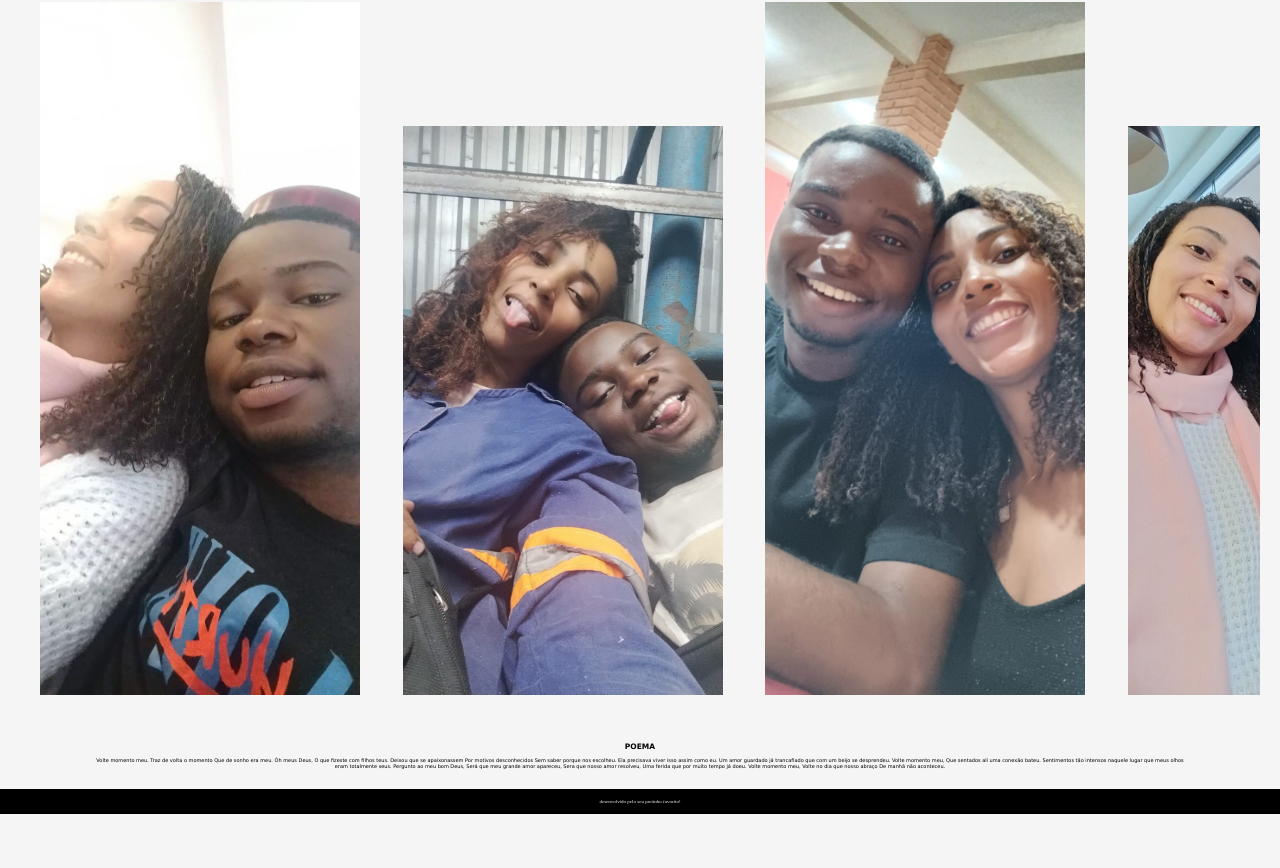
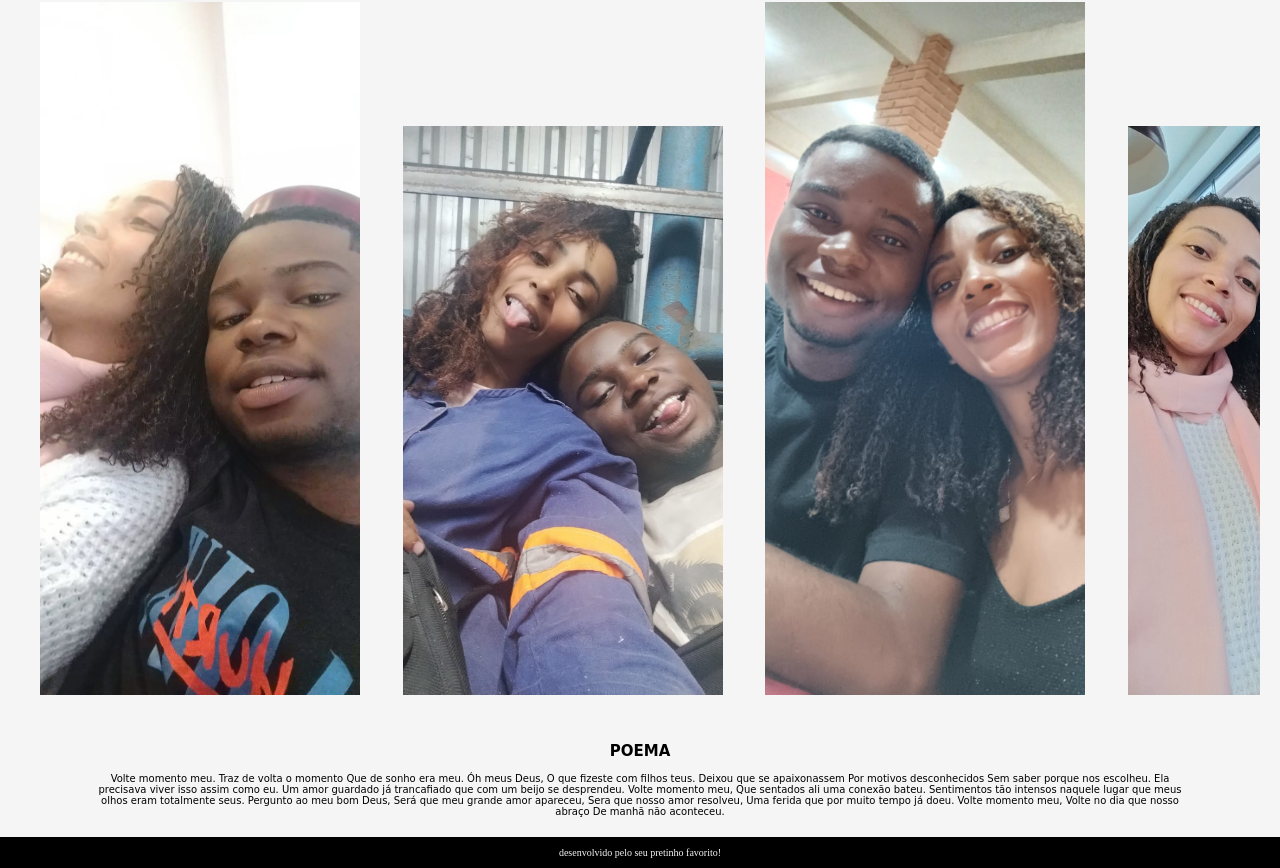
Before and after one commit to caiohenriquelopes/nossos_momentos, a plain HTML site: page index.html in a window 1280 px wide. Shown: the part 872-1740 px from the top of the page. Before the commit the page ends 1686 px from the top, so only its background shows below. Drawn offline with Linux system fonts and the light colour scheme.

Commit message:
font-sizeeeee

```diff
--- a/estilo.css
+++ b/estilo.css
@@ -52,11 +52,10 @@ main {
 .poema {
   padding: 0 2rem;
   font-family: cursive;
-  font-size: 5px;
 }
 
 footer {
-font-size: 5px;
+font-size: 1rem;
   width: 100%;
   background: black;
   height: auto;
```
